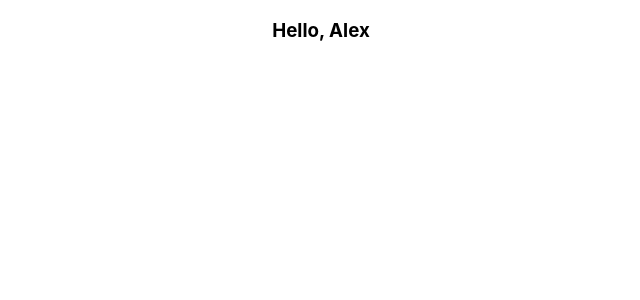
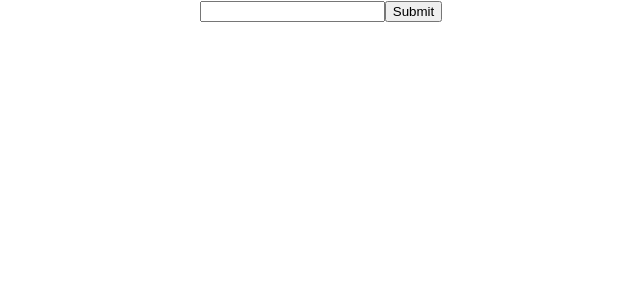
Before and after one commit to Celestialis/ReactDZ, a React (Create React App) app: page / in a window 1280 px wide. Shown: the top 300 px of the page, without its empty margins (319-959 px from the left). Built offline with nearby package versions, Linux system fonts and the light colour scheme.

Commit message:
Урок 2

```diff
--- a/src/App.css
+++ /dev/null
@@ -1,38 +0,0 @@
-.App {
-  text-align: center;
-}
-
-.App-logo {
-  height: 40vmin;
-  pointer-events: none;
-}
-
-@media (prefers-reduced-motion: no-preference) {
-  .App-logo {
-    animation: App-logo-spin infinite 20s linear;
-  }
-}
-
-.App-header {
-  background-color: #282c34;
-  min-height: 100vh;
-  display: flex;
-  flex-direction: column;
-  align-items: center;
-  justify-content: center;
-  font-size: calc(10px + 2vmin);
-  color: white;
-}
-
-.App-link {
-  color: #61dafb;
-}
-
-@keyframes App-logo-spin {
-  from {
-    transform: rotate(0deg);
-  }
-  to {
-    transform: rotate(360deg);
-  }
-}
--- a/src/App.js
+++ b/src/App.js
@@ -1,14 +1,29 @@
-import './App.css';
-import React from 'react';
-import { Message } from './components/Message/Message';
+import './App.scss';
+import React, { useState, useEffect } from 'react';
+import Message from './components/Message/Message';
+import Form from './components/Form/Form';
 
-const name = "Alex"
-const message = "Hello"
 
 function App() {
+  const [messages, setMessages] = useState([]);
+
+  const addMessage = (message) => {
+    setMessages([...messages, message]);
+  };
+
+  useEffect( () => {
+    if (messages.length && messages[messages.length-1].author === 'name'){
+      addMessage({author: 'robot', text: 'robot watching'});
+    }
+  }, [messages]);
+
   return (
     <div className="App">
-      <Message name = {name} message = {message } />
+      {messages.map((msg, index) => (
+        <Message key={'message' + index} author={msg.author} text={msg.text} />
+      ))}
+
+      <Form onSubmit={addMessage} />
     </div>
   );
 }
--- /dev/null
+++ b/src/App.scss
@@ -0,0 +1,5 @@
+.App {
+  width: 1200px;
+  margin: 0 auto;
+  text-align: center;
+}
--- /dev/null
+++ b/src/components/Form/Form.jsx
@@ -0,0 +1,25 @@
+import { useState } from 'react';
+export default function Form({ onSubmit }) {
+
+    const [value, setValue] = useState('');
+
+    const handleSubmit = (e) => {
+        e.preventDefault();
+        onSubmit({
+            author: 'name',
+            text: value
+        });
+        setValue('')
+    }
+
+    const handleChange = (e) => {
+        setValue(e.target.value)
+    }
+
+    return (
+        <form onSubmit={handleSubmit} className="form">
+            <input value={value} onChange={handleChange} type="text" />
+            <input type="submit" />
+        </form>
+    )
+}
--- a/src/components/Message/Message.jsx
+++ b/src/components/Message/Message.jsx
@@ -1,9 +1,11 @@
+import React from 'react';
 import './Message.scss';
 
-export const Message = ({ name, message }) => {
+export default function Message({ author, text }) {
     return (
-        <h3 className=''>
-            {message}, {name}
-        </h3>
+        <div className='message'>
+            <span>{author}:</span>
+            <span>{text}</span>
+        </div>
     )
 };
--- a/src/components/Message/Message.scss
+++ b/src/components/Message/Message.scss
@@ -1,7 +1,10 @@
 .message {
-    margin: 20px;
-    padding: 2px 10px;
-    font-size: 16px;
-    text-align: left;
+    display: flex;
+    align-items: center;
+    justify-content: center;
 
+span {
+    margin-right: 10px;
+    font-weight: bold;
+    }
 }
```
